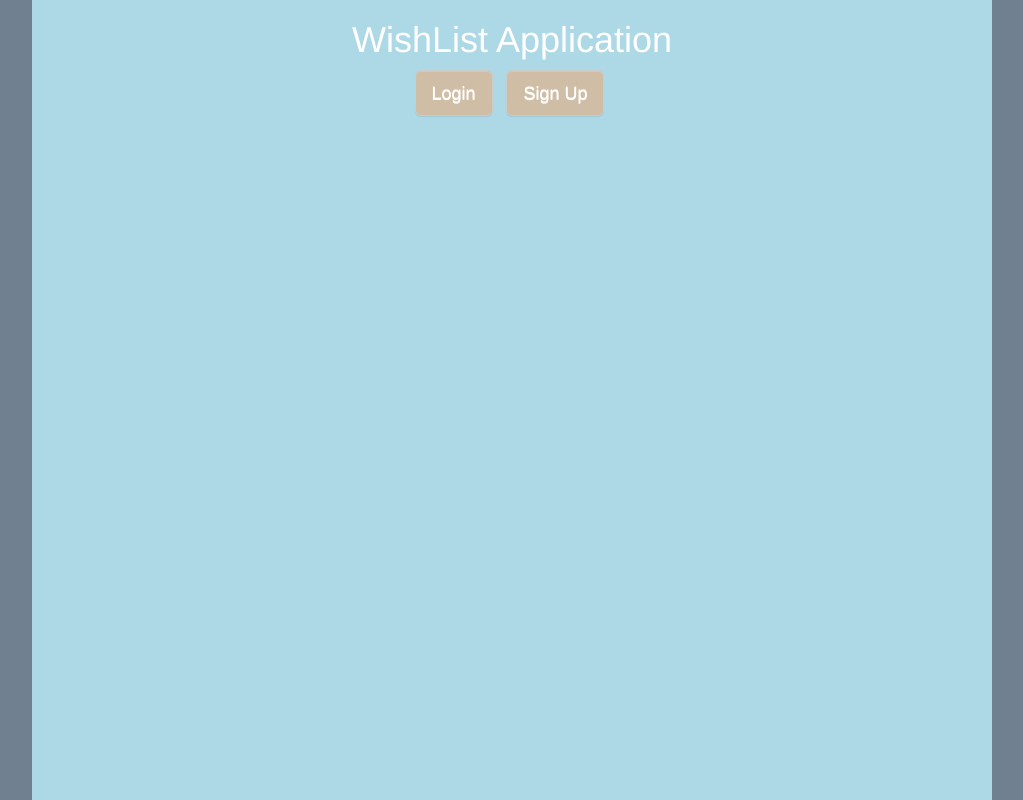
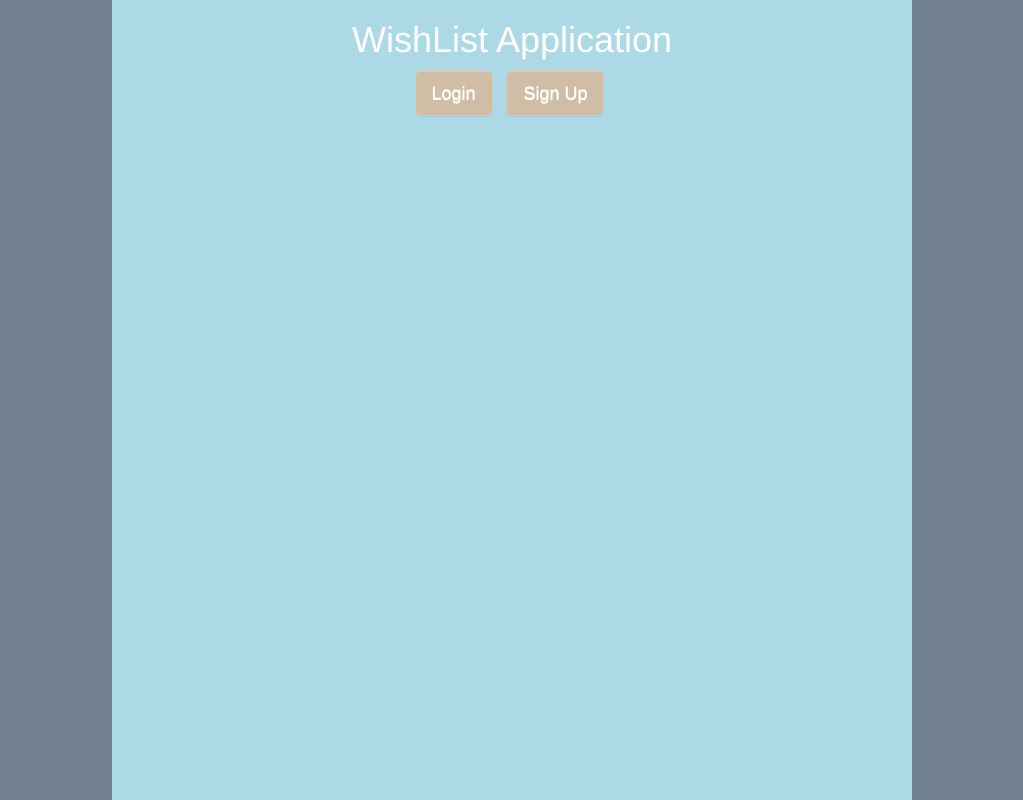
Before and after one commit to ShaqGrant/info3180-project3, a Flask app: page / in a window 1280 px wide. Shown: the whole page, without its empty margins (128-1151 px from the left). Run offline with Flask 2, Linux system fonts and the light colour scheme; some libraries are stand-ins or nearby versions.

Commit message:
finishing touches

```diff
--- a/app/static/css/main.css
+++ b/app/static/css/main.css
@@ -1,12 +1,12 @@
 .v-center {
     height: 100vh;
-    width: 75%;
+    width: 100vh;
     overflow: visible;
     margin: auto;
     position: absolute;
     background: url('../img/light-blue.png');
     background-repeat: repeat;
-    top: 0; left: 0; bottom: 0; right: 0;
+    top: 300; left: 0; bottom: 0; right: 0;
 }
 
 .text-center{
```
